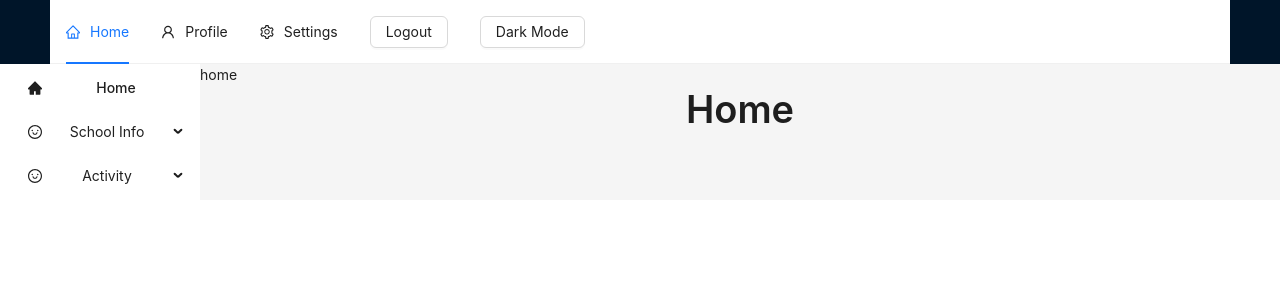
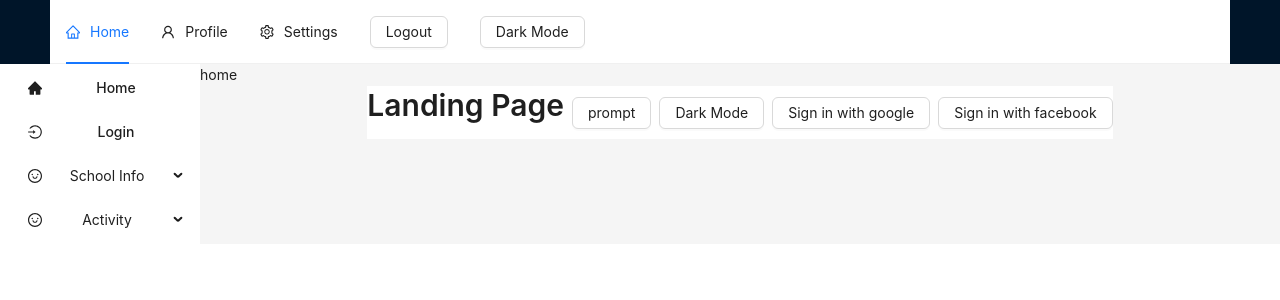
Before and after one commit to haicaumuoi/School_Alumni, a React (Vite) app: page /home in a window 1280 px wide. Shown: the top 300 px of the page. Built offline with nearby package versions, Linux system fonts and the light colour scheme.

Commit message:
Dat update login page and login form

```diff
--- a/src/component/pages/landingPage/LandingPage.jsx
+++ b/src/component/pages/landingPage/LandingPage.jsx
@@ -26,31 +26,31 @@ const LandingPage = () => {
     return <ErrorPage isAuthenticated={authenticated} />;
   }
   return (
-    // <Space
-    //   style={{
-    //     width: "inherit",
-    //     height: "inherit",
-    //     backgroundColor: isDarkMode ? "#000" : "#fff",
-    //   }}
-    // >
-    //   <Typography color="green-5">
-    //     <Typography.Title level={2}>Landing Page</Typography.Title>
-    //   </Typography>
-    //   <Button
-    //     onClick={() => {
-    //       addNotification("success", "", "success message");
-    //     }}
-    //   >
-    //     prompt
-    //   </Button>
-    //   <Button onClick={handleToggleDarkMode}>
-    //     {isDarkMode ? "Light Mode" : "Dark Mode"}
-    //   </Button>
-    //   <Button onClick={() => googleSignIn()}>Sign in with google</Button>
-    //   <Button onClick={() => facebookSignIn()}>Sign in with facebook</Button>
-    // </Space>
+    <Space
+      style={{
+        width: "inherit",
+        height: "inherit",
+        backgroundColor: isDarkMode ? "#000" : "#fff",
+      }}
+    >
+      <Typography color="green-5">
+        <Typography.Title level={2}>Landing Page</Typography.Title>
+      </Typography>
+      <Button
+        onClick={() => {
+          addNotification("success", "", "success message");
+        }}
+      >
+        prompt
+      </Button>
+      <Button onClick={handleToggleDarkMode}>
+        {isDarkMode ? "Light Mode" : "Dark Mode"}
+      </Button>
+      <Button onClick={() => googleSignIn()}>Sign in with google</Button>
+      <Button onClick={() => facebookSignIn()}>Sign in with facebook</Button>
+    </Space>
 
-    <LoginPage />
+    // <LoginPage />
   );
 };
 
--- a/src/component/pages/loginPage/LoginPage.css
+++ b/src/component/pages/loginPage/LoginPage.css
@@ -4,7 +4,7 @@
     align-items: center;
     width: 100vw;
     height: 100vh;
-    background: url('./bg_login.jpg');
+    background: url('./bg2.jpg');
     background-size: cover;
 }
 
--- a/src/component/utilities/sidebarData/AppSidebarData.jsx
+++ b/src/component/utilities/sidebarData/AppSidebarData.jsx
@@ -10,6 +10,7 @@ import {
   ContainerFilled,
   BankFilled,
   FileExclamationFilled,
+  LoginOutlined,
 } from "@ant-design/icons";
 
 export const sidebarData = [
@@ -20,34 +21,20 @@ export const sidebarData = [
     icon: <HomeFilled />,
     title: "Home",
   },
-  // {
-  //   name: "login",
-  //   path: "login",
-  //   title: "Login",
-  //   icon: <SettingFilled></SettingFilled>,
-  //   hideSubMenu: false,
-  //   subMenu: [
-  //     {
-  //       index: true,
-  //       icon: <SettingFilled></SettingFilled>,
-  //       title: "2",
-  //     },
-  //     {
-  //       path: "add",
-  //       hide: true,
-  //       exact: true,
-  //       icon: <SettingFilled></SettingFilled>,
-  //       title: "3",
-  //     },
-  //     {
-  //       path: ":id",
-  //       hide: true,
-  //       exact: true,
-  //       icon: <SettingFilled></SettingFilled>,
-  //       title: "4",
-  //     },
-  //   ],
-  // },
+  {
+    name: "login",
+    path: "login",
+    title: "Login",
+    icon: <LoginOutlined />,
+    hideSubMenu: false,
+    // subMenu: [
+    //   {
+    //     index: true,
+    //     icon: <HomeFilled></HomeFilled>,
+    //     title: "2",
+    //   },
+    // ],
+  },
   {
     name: "schoolInfo",
     path: "schoolInfo",
--- a/src/component/view/home/Home.jsx
+++ b/src/component/view/home/Home.jsx
@@ -1,12 +1,14 @@
 import { Typography } from 'antd'
 import React from 'react'
+import LandingPage from '../../pages/landingPage/LandingPage'
 
 const Home = () => {
     return (
-        <Typography>
-            <Typography.Title>Home</Typography.Title>
-        </Typography>
-
+        // <Typography>
+        //     <Typography.Title>Home</Typography.Title>
+        // </Typography>
+        // <LoginPage />
+        <LandingPage />
     )
 }
 
--- a/src/component/view/login/Login.jsx
+++ b/src/component/view/login/Login.jsx
@@ -2,6 +2,7 @@ import React from 'react';
 import { Button, Typography } from 'antd';
 import { useLocation } from 'react-router-dom';
 import { addNotification } from '../../utilities/commonServices/CommonService';
+import LoginPage from '../../pages/loginPage/LoginPage';
 
 const { Title } = Typography;
 
@@ -12,12 +13,13 @@ const Login = () => {
     const additionalPath = pathSegments.slice(1).join(' / ');
 
     return (
-        <Typography>
-            <Title>Login{additionalPath && ` - ${additionalPath}`}</Title>
-            <Button onClick={() => {
-                addNotification('info', "", 'login failed')
-            }}>Login</Button>
-        </Typography>
+        // <Typography>
+        //     <Title>Login{additionalPath && ` - ${additionalPath}`}</Title>
+        //     <Button onClick={() => {
+        //         addNotification('info', "", 'login failed')
+        //     }}>Login</Button>
+        // </Typography>
+        <LoginPage />
     );
 };
 
```
Also changed, not shown: src/component/pages/loginPage/LoginPage.jsx (+4 -3 lines), 1 other file (tests, documents, lock files or other folders).
